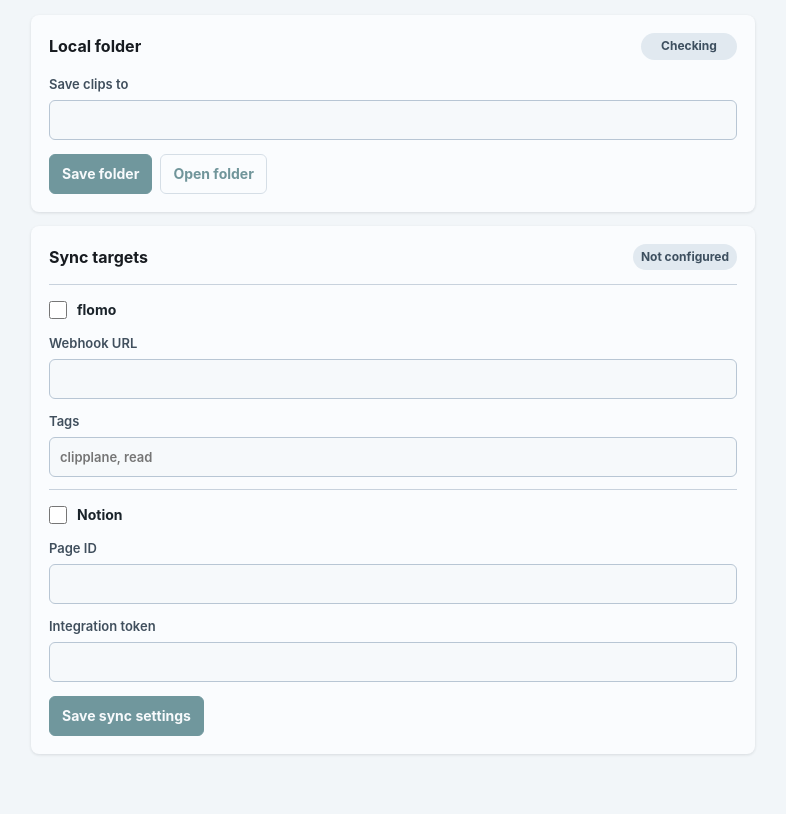
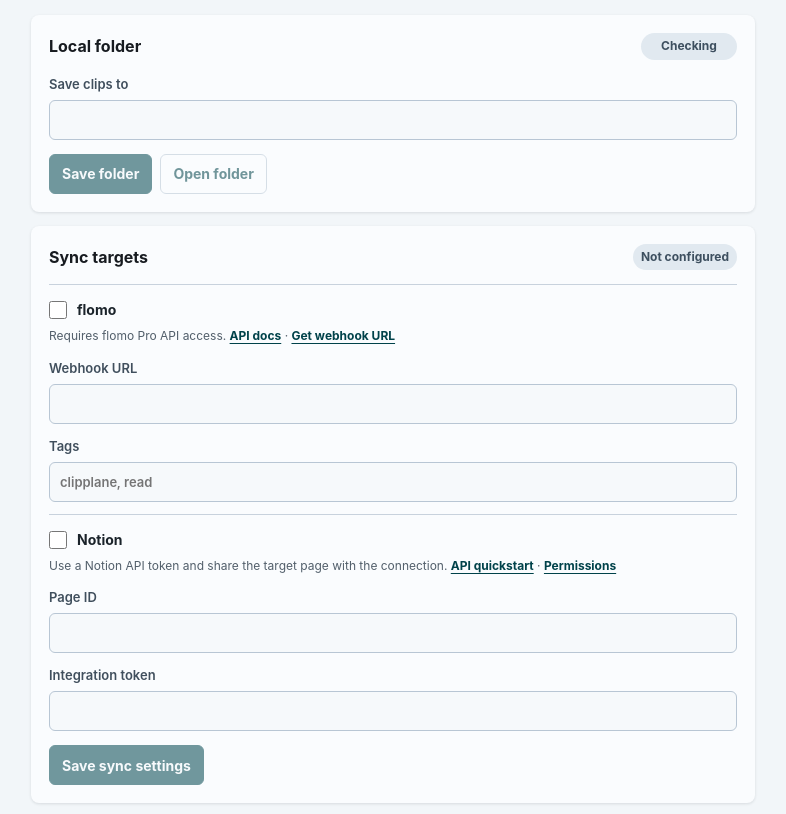
Before and after one commit to KKenny0/Clipplane, a browser extension: page extension/settings.html in a window 1280 px wide. Shown: the part 78-892 px from the top of the page, without its empty margins (247-1033 px from the left). Drawn offline with Linux system fonts and the light colour scheme.

Commit message:
docs: add sink setup links and screenshots

```diff
--- a/extension/settings.css
+++ b/extension/settings.css
@@ -53,6 +53,11 @@ h2 {
   font-size: 13px;
   font-weight: 650;
   text-decoration: none;
+}
+
+.sink-help a,
+.back-link {
+  text-underline-offset: 3px;
 }
 
 .section {
@@ -193,6 +198,17 @@ button:disabled {
   font-weight: 700;
 }
 
+.sink-help {
+  margin: 6px 0 0;
+  color: oklch(48% 0.025 245);
+  font-size: 12px;
+}
+
+.sink-help a {
+  color: oklch(34% 0.075 205);
+  font-weight: 650;
+}
+
 .result {
   min-height: 22px;
   margin-top: 14px;
--- a/extension/settings.html
+++ b/extension/settings.html
@@ -45,6 +45,12 @@
               <input id="flomo-enabled" type="checkbox">
               <span>flomo</span>
             </label>
+            <p class="sink-help">
+              Requires flomo Pro API access.
+              <a href="https://help.flomoapp.com/advance/api.html" target="_blank" rel="noreferrer">API docs</a>
+              <span aria-hidden="true">·</span>
+              <a href="https://flomoapp.com/mine?source=incoming_webhook" target="_blank" rel="noreferrer">Get webhook URL</a>
+            </p>
             <label class="field">
               <span>Webhook URL</span>
               <input id="flomo-webhook" type="password" autocomplete="off" spellcheck="false">
@@ -61,6 +67,12 @@
               <input id="notion-enabled" type="checkbox">
               <span>Notion</span>
             </label>
+            <p class="sink-help">
+              Use a Notion API token and share the target page with the connection.
+              <a href="https://developers.notion.com/guides/get-started/quick-start" target="_blank" rel="noreferrer">API quickstart</a>
+              <span aria-hidden="true">·</span>
+              <a href="https://developers.notion.com/guides/get-started/authorization" target="_blank" rel="noreferrer">Permissions</a>
+            </p>
             <label class="field">
               <span>Page ID</span>
               <input id="notion-page" type="text" autocomplete="off" spellcheck="false">
```
Also changed, not shown: README.en.md (+9 -3 lines), README.md, assets/screenshots/popup.png (added), assets/screenshots/settings.png (added).
